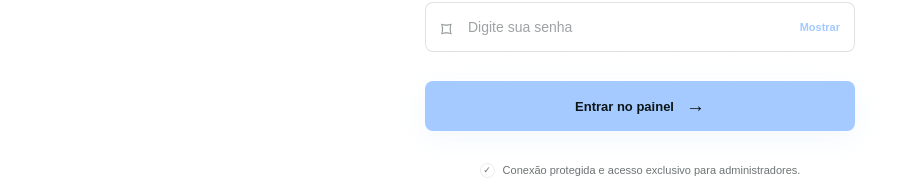
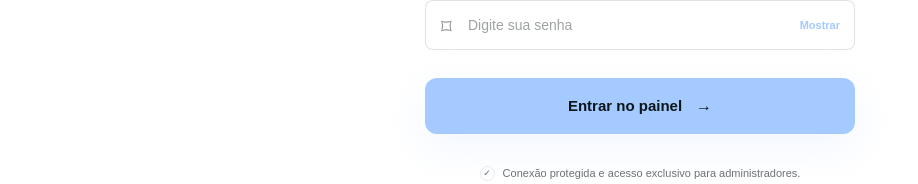
Before and after one commit to Luw17/Enitime-admin, a Next.js app: page / in a window 1280 px wide. Shown: the part 487-671 px from the top of the page, without its empty margins (0-918 px from the left). Built offline with nearby package versions, Linux system fonts and the light colour scheme.

Commit message:
ajuste do css do botão do telegram

```diff
--- a/app/globals.css
+++ b/app/globals.css
@@ -243,9 +243,10 @@ body {
 .password-toggle, .forgot-link { border: 0; background: none; color: var(--accent); cursor: pointer; font-size: 11px; font-weight: 600; }
 .password-toggle { position: absolute; right: 15px; }
 .forgot-link { padding: 0; }
-.login-button { display: flex; align-items: center; justify-content: center; gap: 12px; height: 50px; margin-top: 19px; border: 0; border-radius: 8px; background: var(--accent); color: var(--primary-foreground); cursor: pointer; font-size: 13px; font-weight: 700; box-shadow: 0 8px 24px rgba(165,202,255,.14); transition: background .2s, transform .2s; }
-.login-button:hover { filter: brightness(.98); transform: translateY(-1px); }
-.login-button span { font-size: 19px; font-weight: 400; line-height: 0; }
+.login-button { display: inline-flex; align-items: center; justify-content: center; gap: 14px; min-height: 56px; padding: 0 20px; margin-top: 18px; border: 0; border-radius: 12px; background: var(--accent); color: var(--primary-foreground); cursor: pointer; font-size: 15px; font-weight: 700; box-shadow: 0 14px 40px rgba(165,202,255,.16); transition: transform .12s ease, box-shadow .12s ease; }
+.login-button:hover { transform: translateY(-2px); box-shadow: 0 18px 48px rgba(165,202,255,.18); }
+.login-button:disabled { opacity: 0.6; cursor: not-allowed; }
+.login-button span { font-size: 16px; font-weight: 700; line-height: 1; }
 .form-note { margin: 2px 0 -2px; color: #0C1618; font-size: 11px; }
 .security-note { display: flex; align-items: center; justify-content: center; gap: 8px; margin-top: 31px; color: rgba(12,22,24,0.6); font-size: 11px; }
 .security-icon { display: grid; place-items: center; width: 15px; height: 15px; border: 1px solid rgba(12,22,24,0.08); border-radius: 50%; color: rgba(12,22,24,0.6); font-size: 9px; }
```
